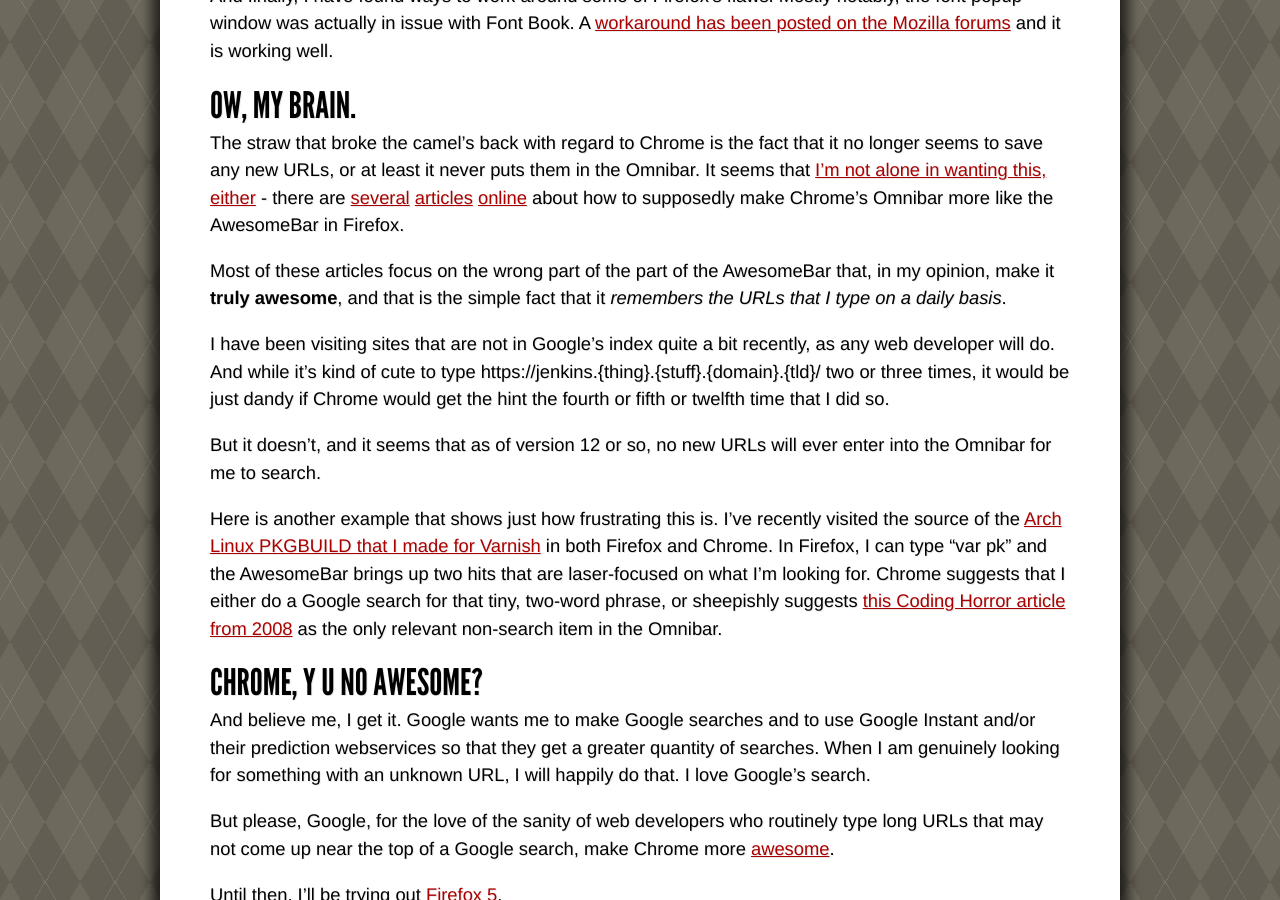
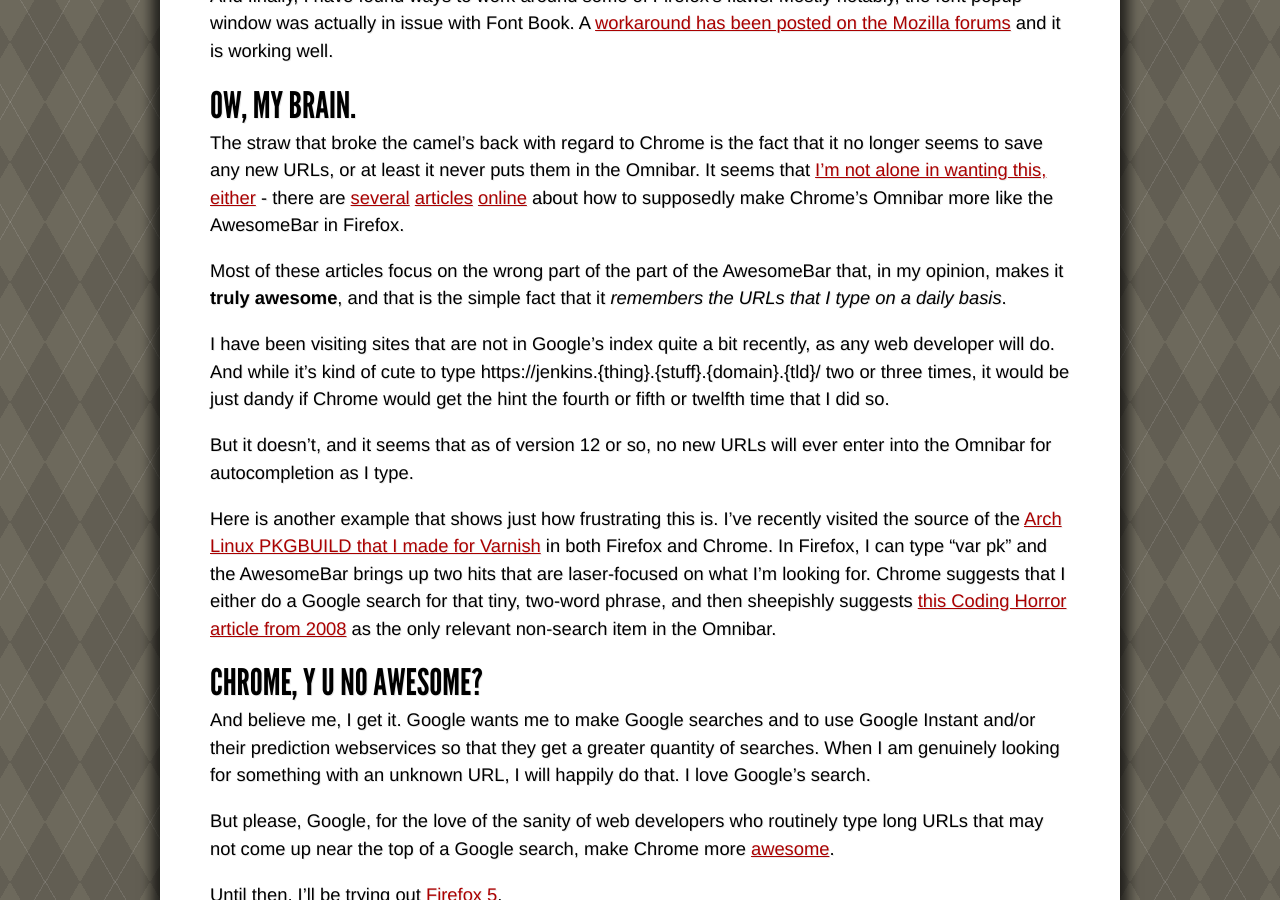
Before and after one commit to smerrill/grenadesandwich.com, a Jekyll site: the page built from _posts/2011-06-22-be-more-awesome-please-tale-of-two-browsers.md, in a window 1280 px wide and 900 px high, scrolled down 1278 px. Built offline with Jekyll 4.4.1, drawn with Linux system fonts in a browser that asks for light colours; Markdown is read by kramdown in place of the engine named in the settings.

Commit message:
Slightly more awesomeness?

```diff
--- a/_posts/2011-06-22-be-more-awesome-please-tale-of-two-browsers.md
+++ b/_posts/2011-06-22-be-more-awesome-please-tale-of-two-browsers.md
@@ -39,13 +39,13 @@
 
 The straw that broke the camel's back with regard to Chrome is the fact that it no longer seems to save any new URLs, or at least it never puts them in the Omnibar. It seems that [I'm not alone in wanting this, either](http://superuser.com/questions/120885/make-chromes-omnibar-behave-more-like-the-firefox-awesomebar) - there are [several](http://jaygoldman.com/2010/12/how-to-get-the-firefox-awesomebar-in-google-chromes-omnibar/) [articles](http://www.chromeplugins.org/google/chrome-troubleshooting/how-can-i-make-omnibar-more-like-awesomebar-9539.html) [online](http://jshoer.wordpress.com/2008/10/12/make-google-chromes-omnibar-behave-more-like-firefox-3s-awesomebar/) about how to supposedly make Chrome's Omnibar more like the AwesomeBar in Firefox.
 
-Most of these articles focus on the wrong part of the part of the AwesomeBar that, in my opinion, make it **truly awesome**, and that is the simple fact that it _remembers the URLs that I type on a daily basis_.
+Most of these articles focus on the wrong part of the part of the AwesomeBar that, in my opinion, makes it **truly awesome**, and that is the simple fact that it _remembers the URLs that I type on a daily basis_.
 
 I have been visiting sites that are not in Google's index quite a bit recently, as any web developer will do. And while it's kind of cute to type https://jenkins.{thing}.{stuff}.{domain}.{tld}/ two or three times, it would be just dandy if Chrome would get the hint the fourth or fifth or twelfth time that I did so.
 
-But it doesn't, and it seems that as of version 12 or so, no new URLs will ever enter into the Omnibar for me to search.
+But it doesn't, and it seems that as of version 12 or so, no new URLs will ever enter into the Omnibar for autocompletion as I type.
 
-Here is another example that shows just how frustrating this is. I've recently visited the source of the [Arch Linux PKGBUILD that I made for Varnish](https://github.com/smerrill/varnish-3-pkgbuild/blob/master/PKGBUILD) in both Firefox and Chrome. In Firefox, I can type "var pk" and the AwesomeBar brings up two hits that are laser-focused on what I'm looking for. Chrome suggests that I either do a Google search for that tiny, two-word phrase, or sheepishly suggests [this Coding Horror article from 2008](http://www.codinghorror.com/blog/2008/12/hardware-is-cheap-programmers-are-expensive.html) as the only relevant non-search item in the Omnibar.
+Here is another example that shows just how frustrating this is. I've recently visited the source of the [Arch Linux PKGBUILD that I made for Varnish](https://github.com/smerrill/varnish-3-pkgbuild/blob/master/PKGBUILD) in both Firefox and Chrome. In Firefox, I can type "var pk" and the AwesomeBar brings up two hits that are laser-focused on what I'm looking for. Chrome suggests that I either do a Google search for that tiny, two-word phrase, and then sheepishly suggests [this Coding Horror article from 2008](http://www.codinghorror.com/blog/2008/12/hardware-is-cheap-programmers-are-expensive.html) as the only relevant non-search item in the Omnibar.
 
 ## Chrome, Y U No Awesome?
 
```
